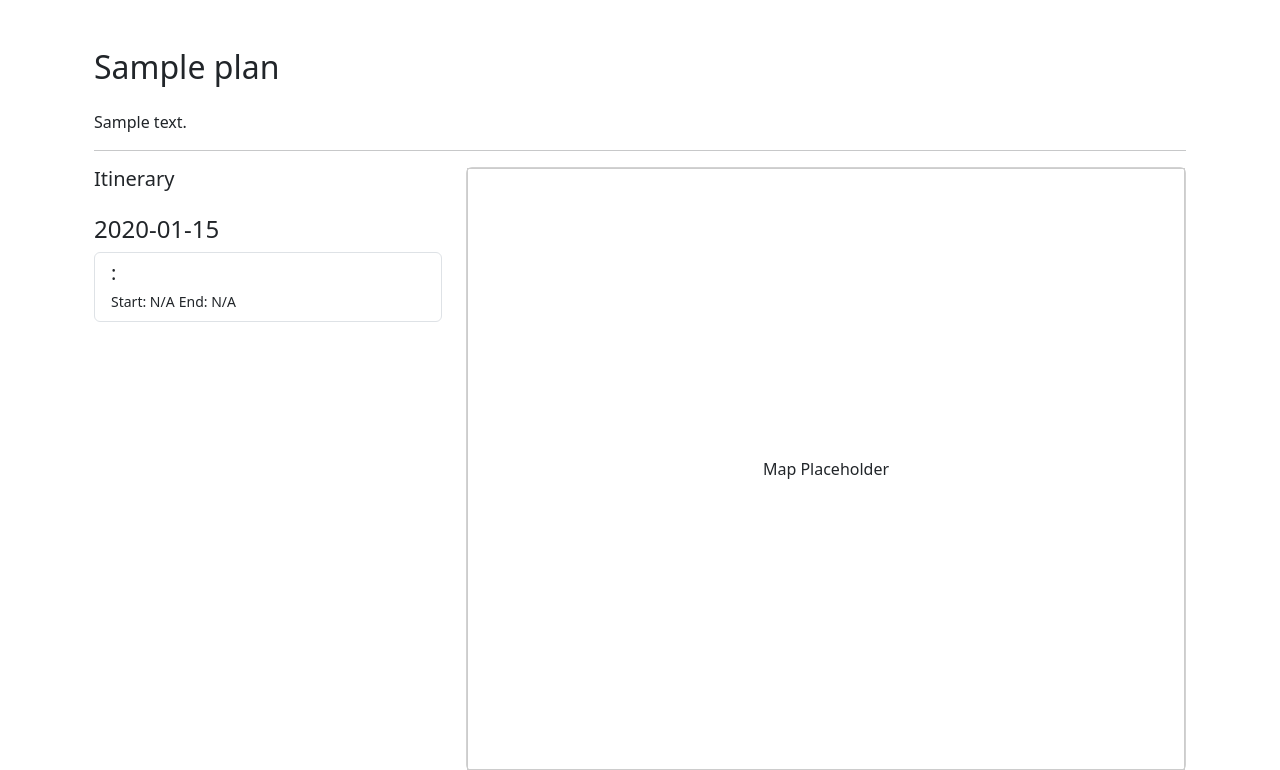
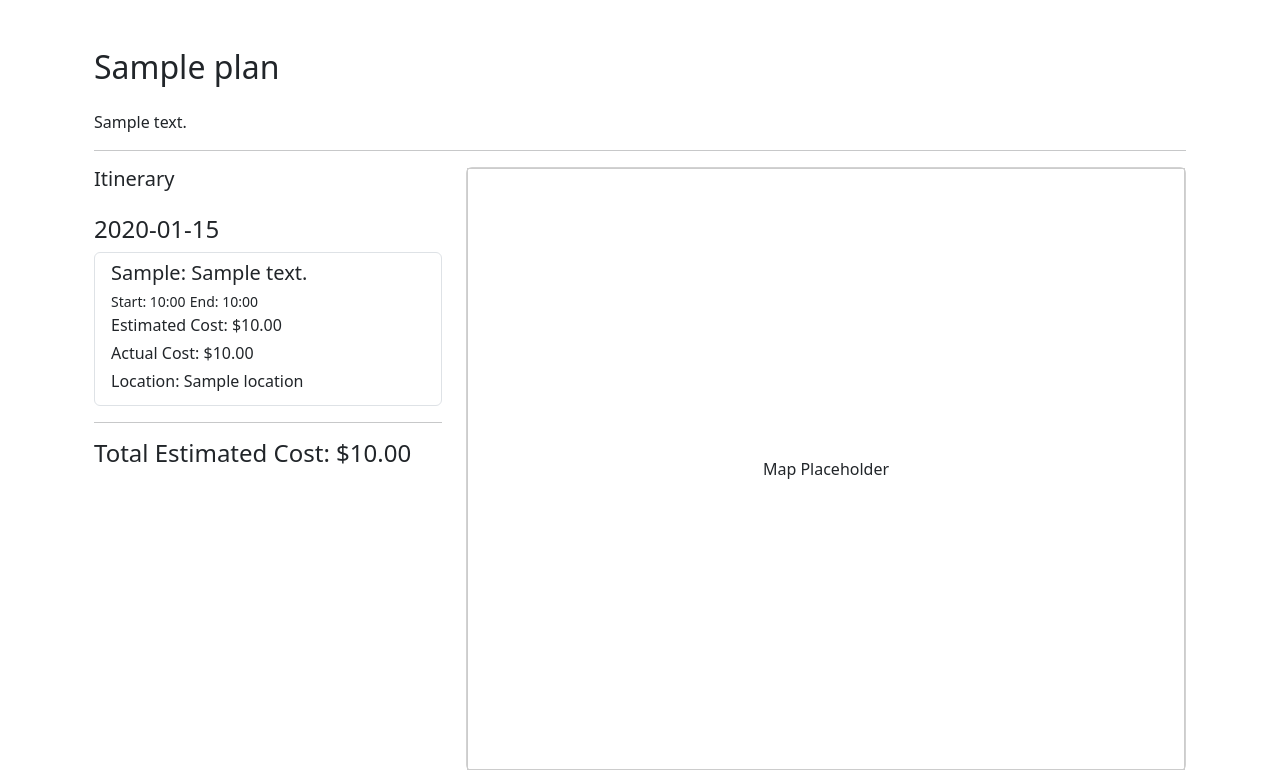
Before and after one commit to Valanche/AITravelPlanner-AI4SE-2025, a Flask app: template templates/plan_details.html in a window 1280 px wide. Shown: the part 56-826 px from the top of the page. Run offline with Flask 3, Linux system fonts and the light colour scheme; the template is opened without the code that fills it: most values are stand-ins (such as "Sample title", 1, 10 or a date in 2020); some libraries are stand-ins or nearby versions.

Commit message:
refactor: Day-oriented data structure and cost fields
This commit refactors the data structure to be more day-oriented and adds cost-related fields to the itinerary items.

- **Day-Oriented Structure:** Introduces a `Day` class in `models.py` to represent a single day in the itinerary. The `TravelPlan` class now contains a list of `Day` objects.
- **Cost Fields:** Adds `estimated_cost` and `actual_cost` fields to the `ItineraryItem` class.
- **Updated Logic:** The application logic in `app.py` and the templates have been updated to work with the new data structure and display the cost information.

```diff
--- a/app.py
+++ b/app.py
@@ -34,27 +34,34 @@
         description="Flight from New York (JFK) to Tokyo (NRT)",
         start_time=datetime(2025, 11, 10, 9, 0),
         end_time=datetime(2025, 11, 10, 13, 0),
-        location=models.Location(name="Tokyo Narita Airport", latitude=35.76, longitude=140.38)
+        location=models.Location(name="Tokyo Narita Airport", latitude=35.76, longitude=140.38),
+        estimated_cost=2000.0
     )
     item2 = models.ItineraryItem(
         item_type="Hotel",
         description="Check into The Peninsula Tokyo",
         start_time=datetime(2025, 11, 10, 15, 0),
-        location=models.Location(name="The Peninsula Tokyo", latitude=35.67, longitude=139.76)
+        location=models.Location(name="The Peninsula Tokyo", latitude=35.67, longitude=139.76),
+        estimated_cost=500.0
     )
     item3 = models.ItineraryItem(
         item_type="Activity",
         description="Visit the Meiji Shrine",
         start_time=datetime(2025, 11, 11, 10, 0),
-        location=models.Location(name="Meiji Shrine", latitude=35.67, longitude=139.69)
+        location=models.Location(name="Meiji Shrine", latitude=35.67, longitude=139.69),
+        estimated_cost=50.0
     )
+
+    # Group items by day
+    day1 = models.Day(date=datetime(2025, 11, 10).date(), items=[item1, item2])
+    day2 = models.Day(date=datetime(2025, 11, 11).date(), items=[item3])
 
     # Create the travel plan
     plan = models.TravelPlan(
         user_id="mock_user", # In a real app, this would be the logged-in user's ID
         title=f"Your Trip to Japan based on: '{query[:20]}...'",
         description="A 5-day trip to explore the wonders of Tokyo.",
-        items=[item1, item2, item3]
+        days=[day1, day2]
     )
     return plan
 
@@ -131,13 +138,7 @@
         flash("Plan not found or you don't have access.", "danger")
         return redirect(url_for('my_plans'))
 
-    # Group items by day
-    grouped_items = defaultdict(list)
-    for item in plan.items:
-        if item.start_time:
-            grouped_items[item.start_time.date()].append(item)
-
-    return render_template('plan_details.html', plan=plan, grouped_items=grouped_items)
+    return render_template('plan_details.html', plan=plan)
 
 @app.route('/generate-plan', methods=['POST'])
 @login_required
@@ -150,16 +151,10 @@
     # Generate the plan (mocked for now)
     plan = generate_plan_mock(query)
 
-    # Group items by day
-    grouped_items = defaultdict(list)
-    for item in plan.items:
-        if item.start_time:
-            grouped_items[item.start_time.date()].append(item)
-
     # Store plan in session to be able to save it later
     session['generated_plan'] = plan.to_dict()
 
-    return render_template('plan_result.html', plan=plan, grouped_items=grouped_items)
+    return render_template('plan_result.html', plan=plan)
 
 @app.route('/save-plan', methods=['POST'])
 @login_required
@@ -170,29 +165,34 @@
 
     plan_data = session.pop('generated_plan', None)
 
-    items = []
-    for item_data in plan_data.get('items', []):
-        location = None
-        if item_data.get('location'):
-            loc_data = item_data['location']
-            location = models.Location(name=loc_data['name'], latitude=loc_data['latitude'], longitude=loc_data['longitude'])
+    days = []
+    for day_data in plan_data.get('days', []):
+        items = []
+        for item_data in day_data.get('items', []):
+            location = None
+            if item_data.get('location'):
+                loc_data = item_data['location']
+                location = models.Location(name=loc_data['name'], latitude=loc_data['latitude'], longitude=loc_data['longitude'])
 
-        start_time = datetime.fromisoformat(item_data['start_time']) if item_data.get('start_time') else None
-        end_time = datetime.fromisoformat(item_data['end_time']) if item_data.get('end_time') else None
+            start_time = datetime.fromisoformat(item_data['start_time']) if item_data.get('start_time') else None
+            end_time = datetime.fromisoformat(item_data['end_time']) if item_data.get('end_time') else None
 
-        items.append(models.ItineraryItem(
-            item_type=item_data['item_type'],
-            description=item_data['description'],
-            start_time=start_time,
-            end_time=end_time,
-            location=location
-        ))
+            items.append(models.ItineraryItem(
+                item_type=item_data['item_type'],
+                description=item_data['description'],
+                start_time=start_time,
+                end_time=end_time,
+                location=location,
+                estimated_cost=item_data.get('estimated_cost', 0.0),
+                actual_cost=item_data.get('actual_cost', 0.0)
+            ))
+        days.append(models.Day(date=datetime.fromisoformat(day_data['date']).date(), items=items))
 
     plan = models.TravelPlan(
         user_id=session['user']['id'],
         title=plan_data['title'],
         description=plan_data['description'],
-        items=items
+        days=days
     )
 
     models.create_plan(plan)
--- a/templates/_plan_view.html
+++ b/templates/_plan_view.html
@@ -1,15 +1,19 @@
 <div class="row d-flex">
     <div class="col-md-4">
         <h5>Itinerary</h5>
-        {% if grouped_items %}
-            {% for date, items in grouped_items.items() %}
-                <h4 class="mt-4">{{ date.strftime('%Y-%m-%d') }}</h4>
+        {% if plan.days %}
+            {% set total_estimated_cost = namespace(value=0) %}
+            {% for day in plan.days %}
+                <h4 class="mt-4">{{ day.date.strftime('%Y-%m-%d') }}</h4>
                 <div class="list-group">
-                    {% for item in items %}
+                    {% for item in day.items %}
+                        {% set total_estimated_cost.value = total_estimated_cost.value + item.estimated_cost %}
                         <div class="list-group-item">
                             <h5 class="mb-1">{{ item.item_type }}: {{ item.description }}</h5>
                             <small>Start: {{ item.start_time.strftime('%H:%M') if item.start_time else 'N/A' }}</small>
                             <small>End: {{ item.end_time.strftime('%H:%M') if item.end_time else 'N/A' }}</small>
+                            <p class="mb-1">Estimated Cost: ${{ "%.2f"|format(item.estimated_cost) }}</p>
+                            <p class="mb-1">Actual Cost: ${{ "%.2f"|format(item.actual_cost) }}</p>
                             {% if item.location %}
                                 <p class="mb-1">Location: {{ item.location.name }}</p>
                             {% endif %}
@@ -17,6 +21,8 @@
                     {% endfor %}
                 </div>
             {% endfor %}
+            <hr>
+            <h4>Total Estimated Cost: ${{ "%.2f"|format(total_estimated_cost.value) }}</h4>
         {% else %}
             <p>No itinerary items for this plan.</p>
         {% endif %}
```
Also changed, not shown: models.py (+19 -4 lines).
